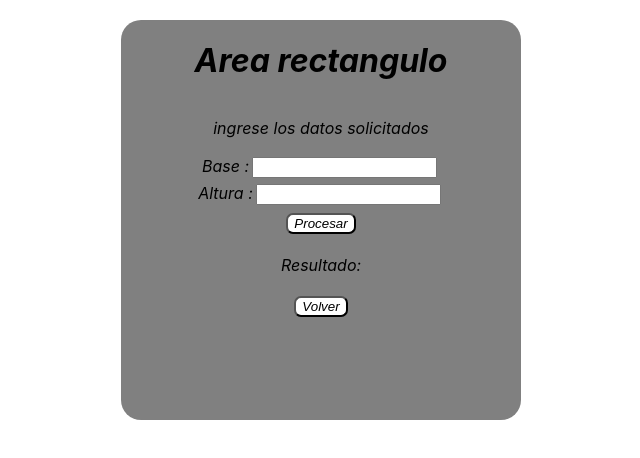
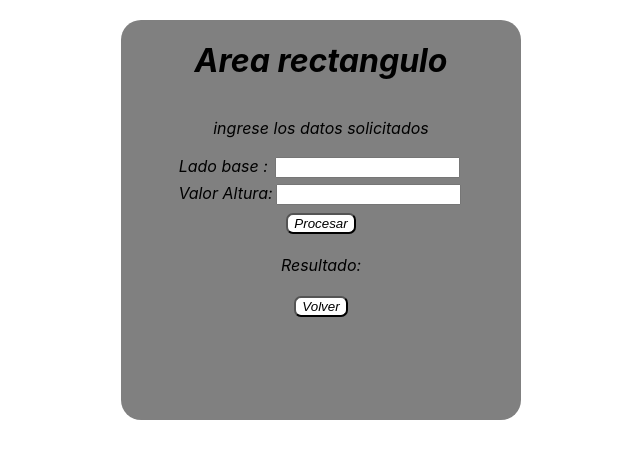
Before and after one commit to juan220142/FinalEIA, a React (Create React App) app: page /rect in a window 1280 px wide. Shown: the top 458 px of the page, without its empty margins (319-959 px from the left). Built offline with nearby package versions, Linux system fonts and the light colour scheme.

Commit message:
axios request

```diff
--- a/src/pages/ACirc.js
+++ b/src/pages/ACirc.js
@@ -1,22 +1,61 @@
 import React,{Component} from "react";
 import "../assets/css/base.css"
 import {Link} from "react-router-dom";
+import Axios from "axios";
 
 class ACirc extends Component{
+    constructor() {
+        super();
+        this.state ={
+            total:0,
+            radio:0
+        }
+        this.onFinish=this.onFinish.bind(this)
+    }
+
+    async onFinish(e) {
+        e.preventDefault()
+
+        const url = 'https://something-usefull.herokuapp.com/api/circ'
+
+        const set = {
+            method: 'get',
+            url: url,
+            headers:{
+                'radio':this.state.radio
+            }
+        };
+
+        const response = await Axios(set)
+
+        const data = response.data
+        console.log(data)
+        this.setState({area:data.Area,perimetro:data.Perimetro})
+    }
     render(){
         return(
             <div className="base">
                 <div className="div1">
                     <h1>Area circulo</h1>
                     <p>ingrese los datos solicitados</p>
-                    <form>
+                    <form onSubmit={this.onFinish}>
                         <label for="inp">Ingrese el radio :</label>
-                        <input type="number" name="inp"/>
-                        <button>Procesar</button>
+                        <input type="number" name="inp" onChange={e => this.setState({radio:e.target.value}) }/>
+                        <button type="submit">Procesar</button>
                         <p>Resultado:</p>
                         <Link to="/"><button>Volver</button></Link>
                     </form>
                 </div>
+                {this.state.area  > 0
+                &&(
+                    <div>
+                        <div className="titleHolder">
+                            <h2>Perimetro: {this.state.perimetro}</h2>
+                            <h2> Area: {this.state.area}</h2>
+                        </div>
+                    </div>
+                )
+                }
             </div>
 
         );
--- a/src/pages/ARect.js
+++ b/src/pages/ARect.js
@@ -1,25 +1,68 @@
 import React,{Component} from "react";
 import "../assets/css/base.css"
 import {Link} from "react-router-dom";
+import Axios from "axios";
 
 class Fibo extends Component{
+    constructor() {
+        super();
+        this.state ={
+            area:0,
+            perimetro:0,
+            base:0,
+            altura:0
+        }
+        this.onFinish=this.onFinish.bind(this)
+    }
+
+    async onFinish(e) {
+        e.preventDefault()
+
+        const url = 'https://something-usefull.herokuapp.com/api/rect'
+
+        const set = {
+            method: 'get',
+            url: url,
+            headers:{
+                'base':this.state.base,
+                'altura':this.state.altura
+            }
+        };
+
+        const response = await Axios(set)
+
+        const data = response.data
+        console.log(data)
+        this.setState({area:data.Area,perimetro:data.Perimetro})
+    }
     render(){
         return(
             <div className="base">
                 <div className="div1">
                     <h1>Area rectangulo</h1>
                      <p>ingrese los datos solicitados</p>
-                    <form>
-                        <div><label htmlFor="inp"> Base :</label>
-                            <input type="number" name="inp"/></div>
-                        <div><label htmlFor="inc"> Altura :</label>
-                            <input type="number" name="inc"/></div>
+                    <form onSubmit={this.onFinish}>
+                        <div>
+                            <label htmlFor="inp">Lado base : </label>
+                            <input type="number" name="inp"  onChange={e => this.setState({base:e.target.value}) }/></div>
+                        <div><label htmlFor="insta">Valor Altura:</label>
+                            <input type="number" name="insta" onChange={e => this.setState({altura:e.target.value}) }/></div>
 
-                        <button>Procesar</button>
+                        <button type="submit">Procesar</button>
                         <p>Resultado:</p>
                         <Link to="/"><button>Volver</button></Link>
                     </form>
                 </div>
+                {this.state.area  > 0
+                &&(
+                    <div>
+                        <div className="titleHolder">
+                            <h2>Perimetro: {this.state.perimetro}</h2>
+                            <h2> Area: {this.state.area}</h2>
+                        </div>
+                    </div>
+                )
+                }
             </div>
 
         );
--- a/src/pages/ATriang.js
+++ b/src/pages/ATriang.js
@@ -1,30 +1,74 @@
 import React,{Component} from "react";
 import "../assets/css/base.css"
 import {Link} from "react-router-dom";
+import Axios from "axios";
 
 class Fibo extends Component{
+    constructor() {
+        super();
+        this.state ={
+            perimetro:0,
+            area:0,
+            lado_d:0,
+            ladi_i:0,
+            base:0,
+            altura:0
+        }
+        this.onFinish=this.onFinish.bind(this)
+    }
+
+    async onFinish(e) {
+        e.preventDefault()
+
+        const url = 'https://something-usefull.herokuapp.com/api/trian'
+
+        const set = {
+            method: 'get',
+            url: url,
+            headers:{
+                'lado_izquierdo':this.state.lado_i,
+                'lado_derecho':this.state.lado_d,
+                'base':this.state.base,
+                'altura':this.state.altura
+            }
+        };
+
+        const response = await Axios(set)
+
+        const data = response.data
+        console.log(data)
+        this.setState({area:data.Area,perimetro:data.Perimetro})
+    }
     render(){
         return(
             <div className="base">
                 <div className="div1">
                     <h1>Area triangulo</h1>
                     <p>ingrese los datos solicitados</p>
-                    <form>
+                    <form onSubmit={this.onFinish}>
                         <div>
                             <label htmlFor="inp">Lado base : </label>
-                            <input type="number" name="inp"/></div>
+                            <input type="number" name="inp"  onChange={e => this.setState({base:e.target.value}) }/></div>
                         <div><label htmlFor="insta">Valor Altura:</label>
-                            <input type="number" name="insta"/></div>
+                            <input type="number" name="insta" onChange={e => this.setState({altura:e.target.value}) }/></div>
                         <div><label htmlFor="ins">Lado derecho:</label>
-                            <input type="number" name="ins"/></div>
+                            <input type="number" name="ins" onChange={e => this.setState({lado_d:e.target.value}) }/></div>
                         <div><label htmlFor="inst">Lado izquierdo:</label>
-                            <input type="number" name="inst"/></div>
-                        <button>Procesar</button>
-                        <p>Perimetro:</p>
-                        <p>Area:</p>
+                            <input type="number" name="inst"  onChange={e => this.setState({lado_i:e.target.value}) }/></div>
+                        <button type="submit">Procesar</button>
                         <Link to="/"><button>Volver</button></Link>
                     </form>
                 </div>
+                {this.state.area  > 0
+                &&(
+                    <div>
+                        <div className="titleHolder">
+                            <h2>Perimetro: {this.state.perimetro}</h2>
+                            <h2> Area: {this.state.area}</h2>
+                        </div>
+                    </div>
+                )
+                }
             </div>
 
         );
--- a/src/pages/Fact.js
+++ b/src/pages/Fact.js
@@ -1,34 +1,35 @@
 import React,{Component} from "react";
 import "../assets/css/base.css"
 import {Link} from "react-router-dom";
-import {Axios} from "axios"
+import Axios from "axios"
 class Facts extends Component{
     constructor() {
         super();
         this.state ={
-            total:0
+            total:0,
+            numero:0
         }
         this.onFinish=this.onFinish.bind(this)
     }
 
-    async onFinish(values) {
+    async onFinish(e) {
+        e.preventDefault()
 
-        console.log(values)
-
-        const url = 'localhost:5000/api/fact'
+        console.log(this.state.numero)
+        const url = 'https://something-usefull.herokuapp.com/api/fact'
 
         const set = {
             method: 'get',
             url: url,
             headers:{
-                'dato':values.dato
+                'dato':this.state.numero
             }
         };
 
         const response = await Axios(set)
 
         const data = response.data.data
-
+        console.log(data)
         this.setState({total:data})
     }
     render(){
@@ -37,10 +38,10 @@ class Facts extends Component{
                 <div className="div1">
                     <h1>Factorial</h1>
                     <p></p>
-                    <form>
+                    <form onSubmit={this.onFinish}>
                         <label for="inp">Ingrese el número :</label>
-                        <input type="number" name="inp"/>
-                        <button>Procesar</button>
+                        <input type="number" name="inp" onChange={e => this.setState({numero:e.target.value}) }/>
+                        <button type="submit">Procesar</button>
                         <p>Resultado:</p>
                         <Link to="/"><button>Volver</button></Link>
                     </form>
--- a/src/pages/Fibo.js
+++ b/src/pages/Fibo.js
@@ -1,22 +1,68 @@
 import React,{Component} from "react";
 import "../assets/css/base.css"
 import {Link} from "react-router-dom";
+import Axios from "axios";
 
 class Fibo extends Component{
+    constructor() {
+        super();
+        this.state ={
+            total:0,
+            numero:0
+        }
+        this.onFinish=this.onFinish.bind(this)
+    }
+
+    async onFinish(e) {
+        e.preventDefault()
+
+        console.log(this.state.numero)
+        const url = 'https://something-usefull.herokuapp.com/api/fibo'
+
+        const set = {
+            method: 'get',
+            url: url,
+            headers:{
+                'numero':this.state.numero
+            }
+        };
+
+        const response = await Axios(set)
+
+        const data = response.data.arra
+        console.log(data)
+        this.setState({
+            total:data.map((n)=>{
+                (
+                <p>{n}</p>
+                )
+            })
+        })
+    }
     render(){
         return(
             <div className="base">
             <div className="div1">
                 <h1>Fibonacci</h1>
 
-                <form>
+                <form onSubmit={this.onFinish}>
                     <label for="inp">Ingrese el número :</label>
-                    <input type="number" name="inp"/>
-                    <button>Procesar</button>
+                    <input type="number" name="inp" onChange={e => this.setState({numero:e.target.value}) }/>
+                    <button type="submit">Procesar</button>
                     <p>Resultado:</p>
                     <Link to="/" ><button>Volver</button></Link>
                 </form>
             </div>
+                {this.state.total > 0
+                &&(
+                    <div>
+                        <div className="titleHolder">
+                            <h2>Resultado: </h2>
+                            {this.state.total}
+                        </div>
+                    </div>
+                )
+                }
             </div>
 
         );
```
